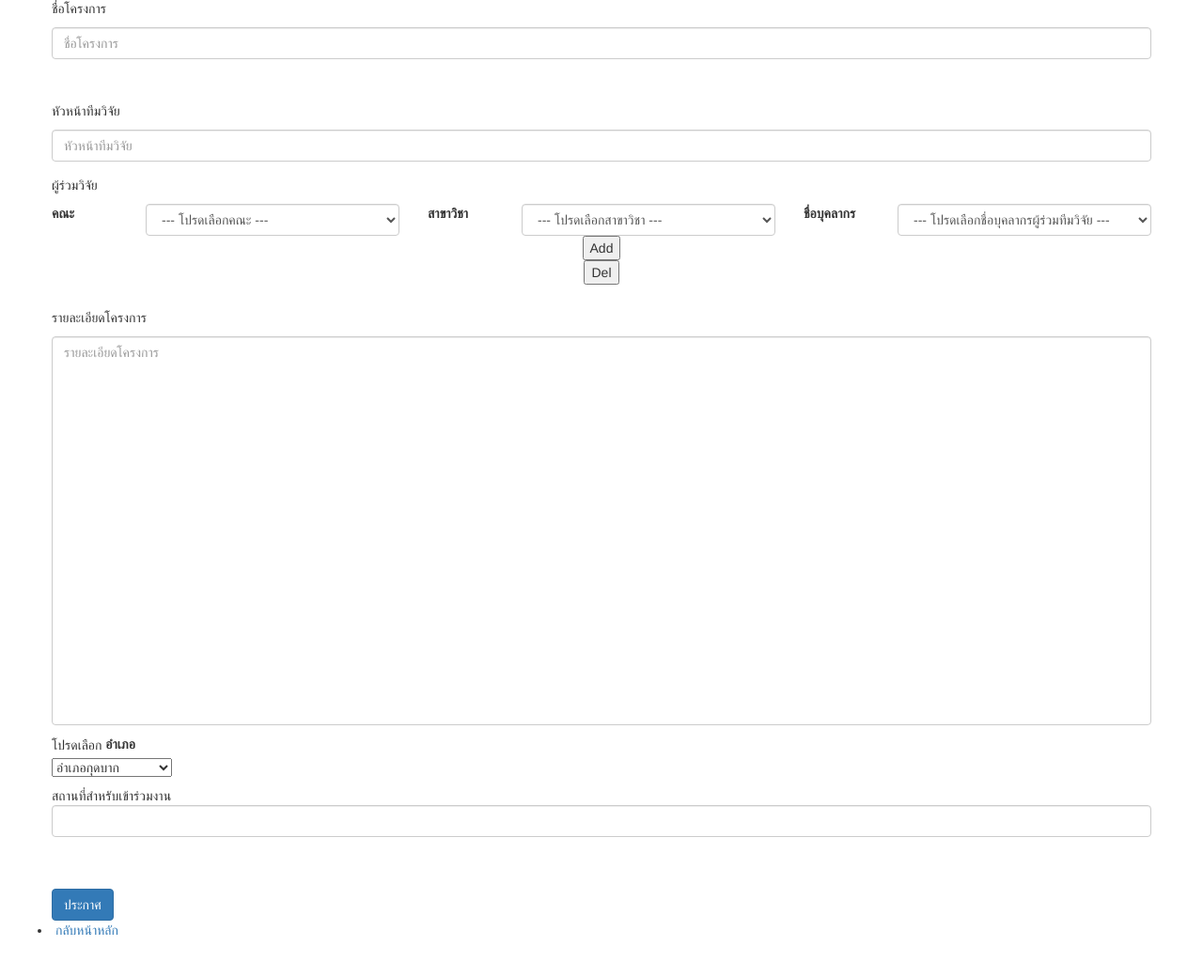
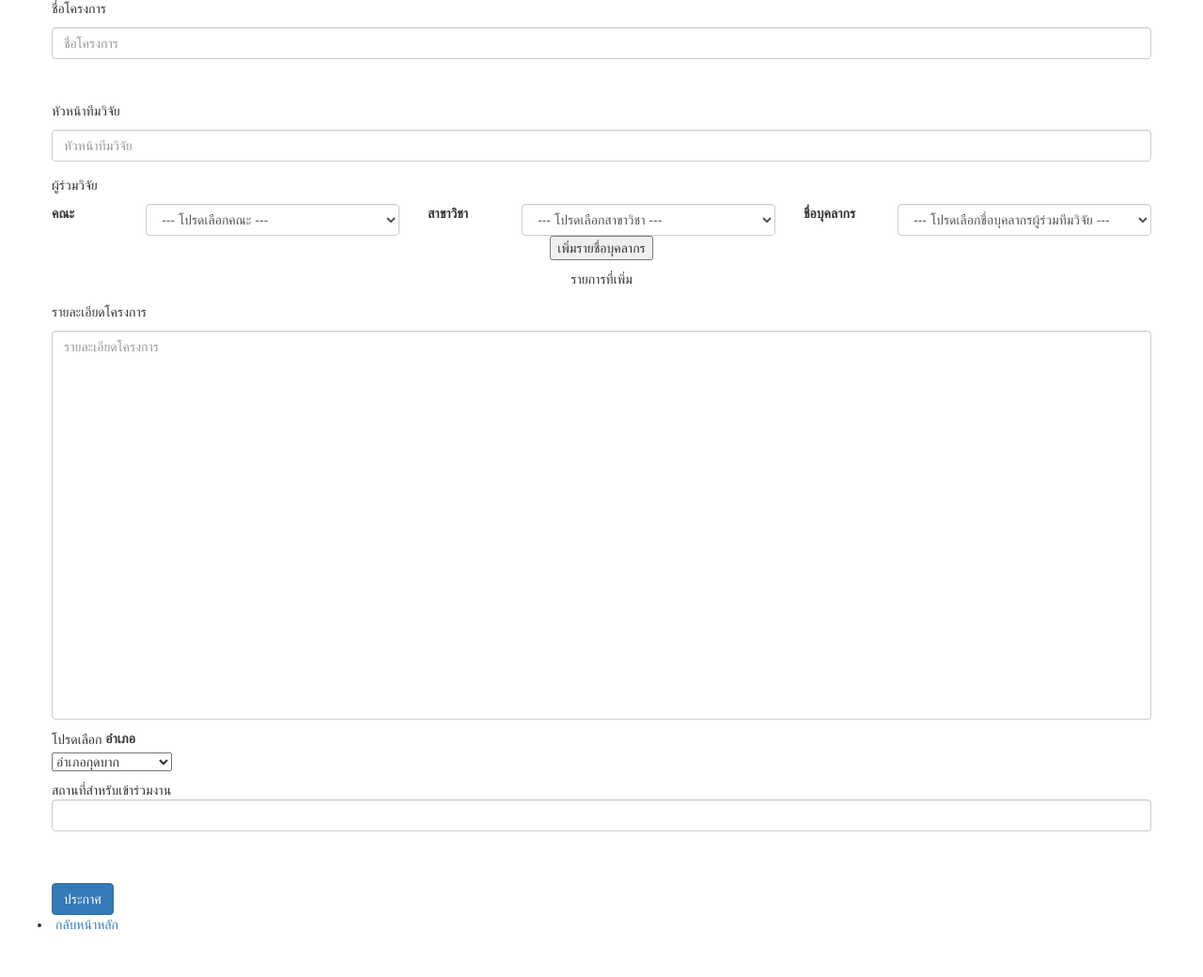
Before and after one commit to napadsorn/_endprojectSW_OOP, a PHP site: the page made by เพิ่มโครงการใหม่.php in a window 1280 px wide. Shown: the part 611-1651 px from the top of the page at 94% size. After the commit the page ends 1600 px from the top, so only its background shows below. Run offline with PHP 8.4, Linux system fonts and the light colour scheme; data that the repository does not hold is empty; some libraries are stand-ins or nearby versions.

Commit message:
เปลี่ยนรูปแบบ

```diff
--- a/selectname.php
+++ b/selectname.php
@@ -33,8 +33,8 @@
                     </select>
 
             </div></div>
-               <p align="center"  > <input type="button" name="button" id="createRows" value="Add">
-				<input type="button" name="button2" id="deleteRows" value="Del"> </p>
+               <p align="center"  > <input type="button" name="button" id="createRows" value="เพิ่มรายชื่อบุคลากร">
+				    <tr><td colspan="3"><center>รายการที่เพิ่ม</center></td></tr>
           </div>
 
 
```
